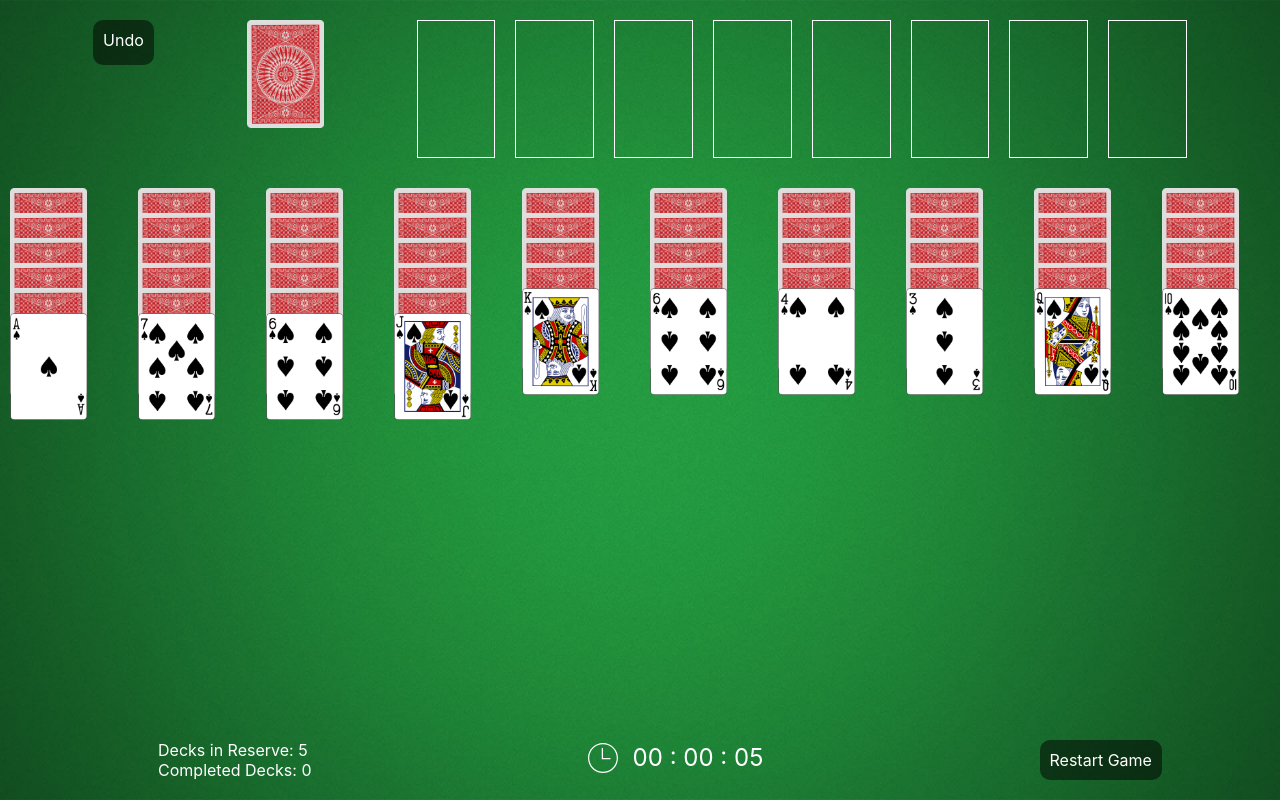
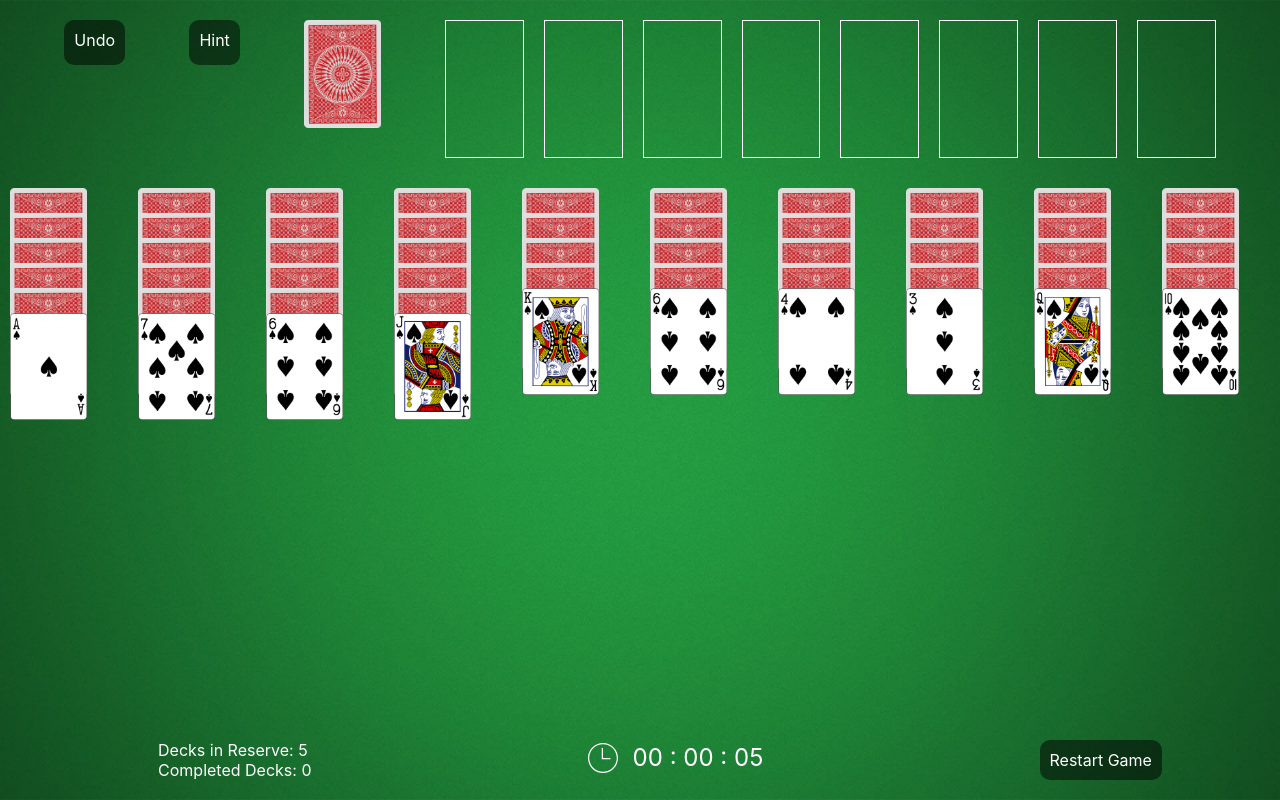
Before and after one commit to omerclskn/react-reversed-spider-solitaire, a React (Create React App) app: page / in a window 1280 px wide. Shown: the top 800 px of the page. Built offline with nearby package versions, Linux system fonts and the light colour scheme.

Commit message:
add hint, undo bug fix

```diff
--- a/src/assets/css/card.css
+++ b/src/assets/css/card.css
@@ -78,3 +78,16 @@
 .undo:hover {
     border: 1px solid white;
 }
+
+.hint {
+    padding: 10px;
+    cursor: pointer;
+    color: white;
+    border-radius: 10px;
+    background: rgba(0, 0, 0, 0.5);
+    height: 25px;
+}
+
+.hint:hover {
+    border: 1px solid white;
+}
--- a/src/components/Game.js
+++ b/src/components/Game.js
@@ -11,7 +11,9 @@ import { blankWrap,
         secondClick,
         removeSelected,
         undoPlacement,
-        getPrev
+        getPrev,
+        getHint,
+        removeHighlight
         }
         from './Gameplay'
 
@@ -33,6 +35,20 @@ const Game = () => {
 
     //const [_, forceUpdate] = useReducer((x) => x + 1, 0)
 
+    const hint = () => {
+        if (active) {
+            if (getHint(allCards, highlighted)) {
+                setCanUndo(false)
+            } else{
+                alert("No Hint Found For This Card")
+                removeHighlight(highlighted)
+            }
+            setActive(false)
+        } else{
+            alert("You need to click at least one card for hint")
+        }
+    }
+
     const undo = () => {
 
         if (canUndo) {
@@ -41,7 +57,9 @@ const Game = () => {
          setPrevCards(null)
          setCanUndo(false)
         } else{
-            alert("You Cannot Undo in a Row and Exceptional Situations")
+            alert("You Cannot Undo in a Row, After distribute new cards, after get hint")
+            active && removeHighlight(highlighted)
+            setActive(false)
         }
 
     }
@@ -144,6 +162,12 @@ const Game = () => {
                 onClick = {undo} >
                     Undo </div>
 
+                    < div className = "hint"
+                    onClick = {
+                            hint
+                        } >
+                        Hint </div>
+
                 <div className = "card cardholder"
                     onClick = { clickEvent } >
 
--- a/src/components/Gameplay.js
+++ b/src/components/Gameplay.js
@@ -171,6 +171,10 @@ export const getPrev = (allCards, find) => {
     for (let index = 0; index < allCards.length; index++) {
         let element = allCards[index];
 
+        if (element === null) {
+            return true
+        }
+
         while (element.next!==null) {
             if (element.next === find) {
                  return element.val.show
@@ -185,11 +189,34 @@ export const undoPlacement = (allCards, prevCards) => {
         let element = allCards[index];
         if (prevCards.index === index) {
 
-            while (element.next.next !== null) {
-                element = element.next
+            if (element === null) {
+                allCards[index] = prevCards.newHead
+            } else{
+                while (element.next !== null) {
+                    element = element.next
+                }
+                element.val.show = prevCards.status
+                element.next = prevCards.newHead
             }
-            element.next.val.show = prevCards.status
-            element.next.next = prevCards.newHead
         }
     }
 }
+
+export const getHint = (allCards, highlighted) => {
+
+    for (let index = 0; index < allCards.length; index++) {
+        let element = allCards[index];
+        while (element !== null) {
+            if ((+element.val.value) === (+highlighted.val.value + 1) && element.val.show === true  && element.next === null) {
+                removeSelected(highlighted, allCards)
+                element.next = highlighted
+                removeHighlight(highlighted)
+                setCardDisplay(allCards)
+
+                return true
+            }
+            element = element.next
+        }
+    }
+    return false
+}
```
